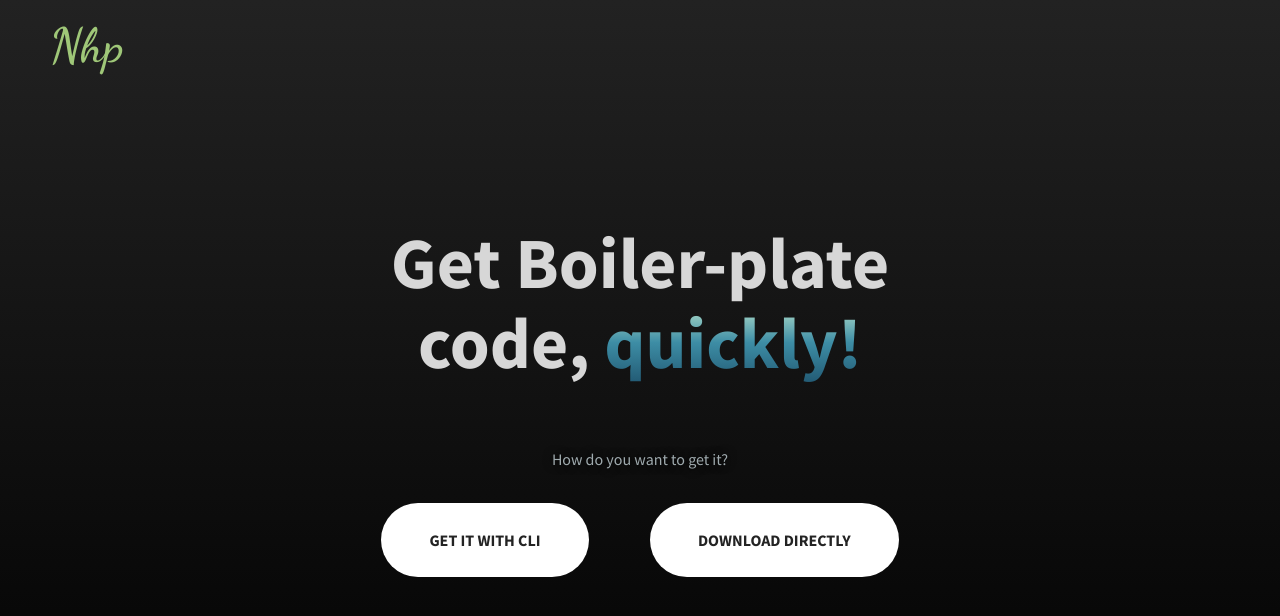
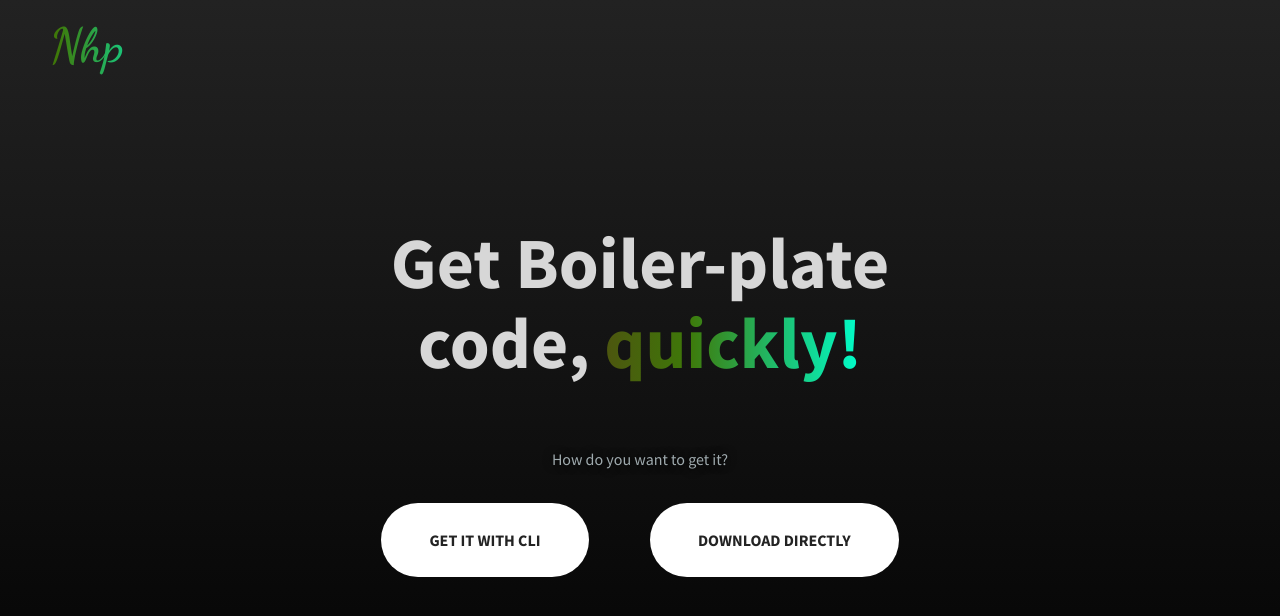
Before and after one commit to Adishrivastava/aerothon_wepapp, a React (Create React App) app: page / in a window 1280 px wide. Shown: the top 616 px of the page. Built offline with nearby package versions, Linux system fonts and the light colour scheme; a web font is replaced by a local one.

Commit message:
new links for projects

```diff
--- a/src/components/Form.jsx
+++ b/src/components/Form.jsx
@@ -2,35 +2,35 @@ import React, { useState } from 'react';
 
 const options = {
 	'react-django':
-		'https://firebasestorage.googleapis.com/v0/b/nhpaerothon.appspot.com/o/django_react.zip?alt=media&token=8eac7374-fa59-42af-9d5b-54e2dfbbc497',
+		'https://firebasestorage.googleapis.com/v0/b/nhpaerothon2.appspot.com/o/django_react.zip?alt=media&token=fa25b70b-0599-4652-910f-831519a5294c',
 	'react-flask':
-		'https://firebasestorage.googleapis.com/v0/b/nhpaerothon.appspot.com/o/flask_react.zip?alt=media&token=59969a3e-fbb6-4b88-9565-e5dc9ec13055',
+		'https://firebasestorage.googleapis.com/v0/b/nhpaerothon2.appspot.com/o/flask_react.zip?alt=media&token=cb552aca-ccc3-4b48-b322-a5db97ced021',
 	'react-spring':
-		'https://firebasestorage.googleapis.com/v0/b/nhpaerothon.appspot.com/o/react-springjava-main.zip?alt=media&token=d96510e4-3ad4-4bdb-9547-b42b3105e101',
+		'https://firebasestorage.googleapis.com/v0/b/nhpaerothon2.appspot.com/o/react-springjava-main.zip?alt=media&token=f3c9fdcb-be99-49c5-b76a-dde86bd8788a',
 	'react-laravel':
-		'https://firebasestorage.googleapis.com/v0/b/nhpaerothon.appspot.com/o/react_laravel-main.zip?alt=media&token=342a63f6-425e-45a1-830d-fa1a84cf55c4',
+		'https://firebasestorage.googleapis.com/v0/b/nhpaerothon2.appspot.com/o/react_laravel-main.zip?alt=media&token=1a84149e-344b-4c44-a889-2f48f1b3d2b5',
 	'react-nodejs':
-		'https://firebasestorage.googleapis.com/v0/b/nhpaerothon.appspot.com/o/NodeJS-React-main.zip?alt=media&token=c96cd8ed-95d6-438d-ad1c-b4a530442ea4',
+		'https://firebasestorage.googleapis.com/v0/b/nhpaerothon2.appspot.com/o/NodeJS-React-main.zip?alt=media&token=70f2c2ff-a95b-46ff-aa6b-eda264439f7d',
 	'angular-django':
-		'https://firebasestorage.googleapis.com/v0/b/nhpaerothon.appspot.com/o/django_angular.zip?alt=media&token=a2172156-d039-4e2c-9c5a-2aaea0cca7cc',
+		'https://firebasestorage.googleapis.com/v0/b/nhpaerothon2.appspot.com/o/django_angular.zip?alt=media&token=cc7cd869-cbd3-4771-8fcf-2e5cf00d58fa',
 	'angular-flask':
-		'https://firebasestorage.googleapis.com/v0/b/nhpaerothon.appspot.com/o/flask_angular.zip?alt=media&token=dcce982f-4b30-4139-a55c-c03c98762a04',
+		'https://firebasestorage.googleapis.com/v0/b/nhpaerothon2.appspot.com/o/flask_angular.zip?alt=media&token=1d23d99f-2621-4e9c-8bdd-635c28456067',
 	'angular-spring':
-		'https://firebasestorage.googleapis.com/v0/b/nhpaerothon.appspot.com/o/Angular_SpringJava-main.zip?alt=media&token=0d04cda8-8d14-4af0-bc1c-fd3595d3fc59',
+		'https://firebasestorage.googleapis.com/v0/b/nhpaerothon2.appspot.com/o/Angular_SpringJava-main.zip?alt=media&token=b360c84f-123e-4de2-803e-72c0f2a02194',
 	'angular-laravel':
-		'https://firebasestorage.googleapis.com/v0/b/nhpaerothon.appspot.com/o/angular_laravel-main.zip?alt=media&token=72111cca-8083-4e5b-ab57-16a851bd4e41',
+		'https://firebasestorage.googleapis.com/v0/b/nhpaerothon2.appspot.com/o/angular_laravel-main.zip?alt=media&token=a6589d3e-d4cc-4dfb-a8d3-667f09c72717',
 	'angular-nodejs':
-		'https://firebasestorage.googleapis.com/v0/b/nhpaerothon.appspot.com/o/NodeJS-Angular-main.zip?alt=media&token=8f0eb4f3-770b-4d51-8ba9-a63256e78c82',
+		'https://firebasestorage.googleapis.com/v0/b/nhpaerothon2.appspot.com/o/NodeJS-Angular-main.zip?alt=media&token=290ed39e-d12e-4a07-8ed2-76d9c2665e92',
 	'vue-django':
-		'https://firebasestorage.googleapis.com/v0/b/nhpaerothon.appspot.com/o/django_vue.zip?alt=media&token=d67b9674-d17b-4010-ae92-5f9ddfee1010',
+		'https://firebasestorage.googleapis.com/v0/b/nhpaerothon2.appspot.com/o/django_vue.zip?alt=media&token=5d53a580-20c8-474c-aade-a7b60ccbdbed',
 	'vue-flask':
-		'https://firebasestorage.googleapis.com/v0/b/nhpaerothon.appspot.com/o/flask_vue.zip?alt=media&token=910123f2-58ad-4638-9f85-d5989dc6ecd5',
+		'https://firebasestorage.googleapis.com/v0/b/nhpaerothon2.appspot.com/o/flask_vue.zip?alt=media&token=b2f56f4c-e535-4915-9b99-375e8ae350e4',
 	'vue-spring':
-		'https://firebasestorage.googleapis.com/v0/b/nhpaerothon.appspot.com/o/Vue_SpringJava-main.zip?alt=media&token=57e84748-7bff-489d-965e-aa92b819cf45',
+		'https://firebasestorage.googleapis.com/v0/b/nhpaerothon2.appspot.com/o/Vue_SpringJava-main.zip?alt=media&token=76ce21d0-5901-4301-b3f5-6f859547fcef',
 	'vue-laravel':
-		'https://firebasestorage.googleapis.com/v0/b/nhpaerothon.appspot.com/o/vue_laravel-main.zip?alt=media&token=ecc5f2f1-d896-4c00-b302-24225160e773',
+		'https://firebasestorage.googleapis.com/v0/b/nhpaerothon2.appspot.com/o/vue_laravel-main.zip?alt=media&token=7ff2b02d-40bc-46ce-b40a-9e09338cf4d4',
 	'vue-nodejs':
-		'https://firebasestorage.googleapis.com/v0/b/nhpaerothon.appspot.com/o/NodeJS-VueJS-main.zip?alt=media&token=f4cd5801-4220-4c3c-aa75-6f1f97359006',
+		'https://firebasestorage.googleapis.com/v0/b/nhpaerothon2.appspot.com/o/NodeJS-VueJS-main.zip?alt=media&token=c597b531-f5e8-495c-8dbf-0593195fa332',
 };
 const Form = (props) => {
 	const [frontend, setFrontend] = useState('null');
--- a/src/scss/App.css
+++ b/src/scss/App.css
@@ -32,7 +32,15 @@ body {
 	padding: 10px 50px;
 	font-size: 3rem;
 	font-weight: 600;
-	color: rgb(159, 199, 120);
+	background: rgb(77, 85, 15);
+	background: linear-gradient(
+		90deg,
+		rgb(77, 85, 15) 0%,
+		rgb(62, 121, 9) 33%,
+		rgb(0, 255, 205) 100%
+	);
+	-webkit-background-clip: text;
+	-webkit-text-fill-color: transparent;
 	font-family: 'Dancing Script', cursive;
 }
 .navbar .title img {
@@ -48,10 +56,12 @@ body {
 	margin-bottom: 4rem;
 }
 .heading1 span {
-	background: -webkit-linear-gradient(
-		rgb(204, 241, 211),
-		rgb(61, 141, 165),
-		rgb(31, 84, 110)
+	background: rgb(77, 85, 15);
+	background: linear-gradient(
+		90deg,
+		rgb(77, 85, 15) 0%,
+		rgb(62, 121, 9) 33%,
+		rgb(0, 255, 205) 100%
 	);
 	-webkit-background-clip: text;
 	-webkit-text-fill-color: transparent;
@@ -83,10 +93,12 @@ h1 {
 	margin: 0;
 }
 h1 span {
-	background: -webkit-linear-gradient(
-		rgb(204, 241, 211),
-		rgb(61, 141, 165),
-		rgb(31, 84, 110)
+	background: rgb(77, 85, 15);
+	background: linear-gradient(
+		90deg,
+		rgb(77, 85, 15) 0%,
+		rgb(62, 121, 9) 33%,
+		rgb(0, 255, 205) 100%
 	);
 	-webkit-background-clip: text;
 	-webkit-text-fill-color: transparent;
@@ -123,8 +135,13 @@ h1 span {
 }
 
 .selected {
-	background-color: rgb(64, 151, 232);
-	color: rgb(36, 35, 34) !important;
+	background: linear-gradient(
+		90deg,
+		rgb(77, 85, 15) 0%,
+		rgb(62, 121, 9) 33%,
+		rgb(0, 255, 205) 100%
+	);
+	color: rgb(24, 22, 21) !important;
 }
 
 #homepage {
@@ -202,7 +219,12 @@ button {
 }
 button:focus,
 button:hover {
-	background-color: rgb(26, 26, 26);
+	background: linear-gradient(
+		90deg,
+		rgb(77, 85, 15) 0%,
+		rgb(62, 121, 9) 33%,
+		rgb(0, 255, 205) 100%
+	) !important;
 	color: #ccc !important;
 	outline: none;
 }
--- a/src/scss/App.scss
+++ b/src/scss/App.scss
@@ -41,7 +41,15 @@ body {
 		padding: 10px 50px;
 		font-size: 3rem;
 		font-weight: 600;
-		color: rgb(159, 199, 120);
+		background: rgb(77, 85, 15);
+		background: linear-gradient(
+			90deg,
+			rgba(77, 85, 15, 1) 0%,
+			rgba(62, 121, 9, 1) 33%,
+			rgba(0, 255, 205, 1) 100%
+		);
+		-webkit-background-clip: text;
+		-webkit-text-fill-color: transparent;
 		// text-shadow: 0px 0px 10px rgb(0, 0, 0);
 		font-family: 'Dancing Script', cursive;
 		img {
@@ -59,13 +67,16 @@ body {
 	// text-shadow: 0px 0px 10px rgb(0, 0, 0);
 
 	span {
-		background: -webkit-linear-gradient(
-			rgb(204, 241, 211),
-			rgb(61, 141, 165),
-			rgb(31, 84, 110)
+		background: rgb(77, 85, 15);
+		background: linear-gradient(
+			90deg,
+			rgba(77, 85, 15, 1) 0%,
+			rgba(62, 121, 9, 1) 33%,
+			rgba(0, 255, 205, 1) 100%
 		);
 		-webkit-background-clip: text;
 		-webkit-text-fill-color: transparent;
+		// text-decoration: underline !important;
 	}
 	margin-bottom: 4rem;
 }
@@ -97,10 +108,12 @@ body {
 h1 {
 	margin: 0;
 	span {
-		background: -webkit-linear-gradient(
-			rgb(204, 241, 211),
-			rgb(61, 141, 165),
-			rgb(31, 84, 110)
+		background: rgb(77, 85, 15);
+		background: linear-gradient(
+			90deg,
+			rgba(77, 85, 15, 1) 0%,
+			rgba(62, 121, 9, 1) 33%,
+			rgba(0, 255, 205, 1) 100%
 		);
 		-webkit-background-clip: text;
 		-webkit-text-fill-color: transparent;
@@ -138,8 +151,14 @@ h1 {
 }
 
 .selected {
-	background-color: rgb(64, 151, 232);
-	color: rgb(36, 35, 34) !important;
+	// background-color: rgb(64, 151, 232) !important;
+	background: linear-gradient(
+		90deg,
+		rgba(77, 85, 15, 1) 0%,
+		rgba(62, 121, 9, 1) 33%,
+		rgba(0, 255, 205, 1) 100%
+	);
+	color: rgb(24, 22, 21) !important;
 }
 
 #homepage {
@@ -157,6 +176,15 @@ label {
 	margin-bottom: 10px;
 	font-size: large;
 	color: #ccc;
+	// background: rgb(77, 85, 15);
+	// background: linear-gradient(
+	// 	90deg,
+	// 	rgba(77, 85, 15, 1) 0%,
+	// 	rgba(62, 121, 9, 1) 33%,
+	// 	rgba(0, 255, 205, 1) 100%
+	// );
+	// -webkit-background-clip: text;
+	// -webkit-text-fill-color: transparent;
 	text-transform: uppercase;
 	font-weight: 700;
 }
@@ -215,7 +243,16 @@ button {
 	text-transform: uppercase;
 	&:focus,
 	&:hover {
-		background-color: rgb(26, 26, 26);
+		// background-color: rgb(26, 26, 26);
+		// background: rgb(77, 85, 15);
+		background: linear-gradient(
+			90deg,
+			rgba(77, 85, 15, 1) 0%,
+			rgba(62, 121, 9, 1) 33%,
+			rgba(0, 255, 205, 1) 100%
+		) !important;
+		// -webkit-background-clip: text;
+		// -webkit-text-fill-color: transparent;
 		color: #ccc !important;
 		outline: none;
 	}
@@ -241,13 +278,10 @@ p {
 
 .form-group {
 	margin-bottom: 1rem;
-	// display: flex;
-	// flex-direction: column;
 }
 
 .basic-single {
 	width: 10rem !important;
-	// background-color: #081018 !important;
 	color: #000;
 	font-size: 1.1rem;
 	font-weight: 500 !important;
```
Also changed, not shown: 1 other file (tests, documents, lock files or other folders).
